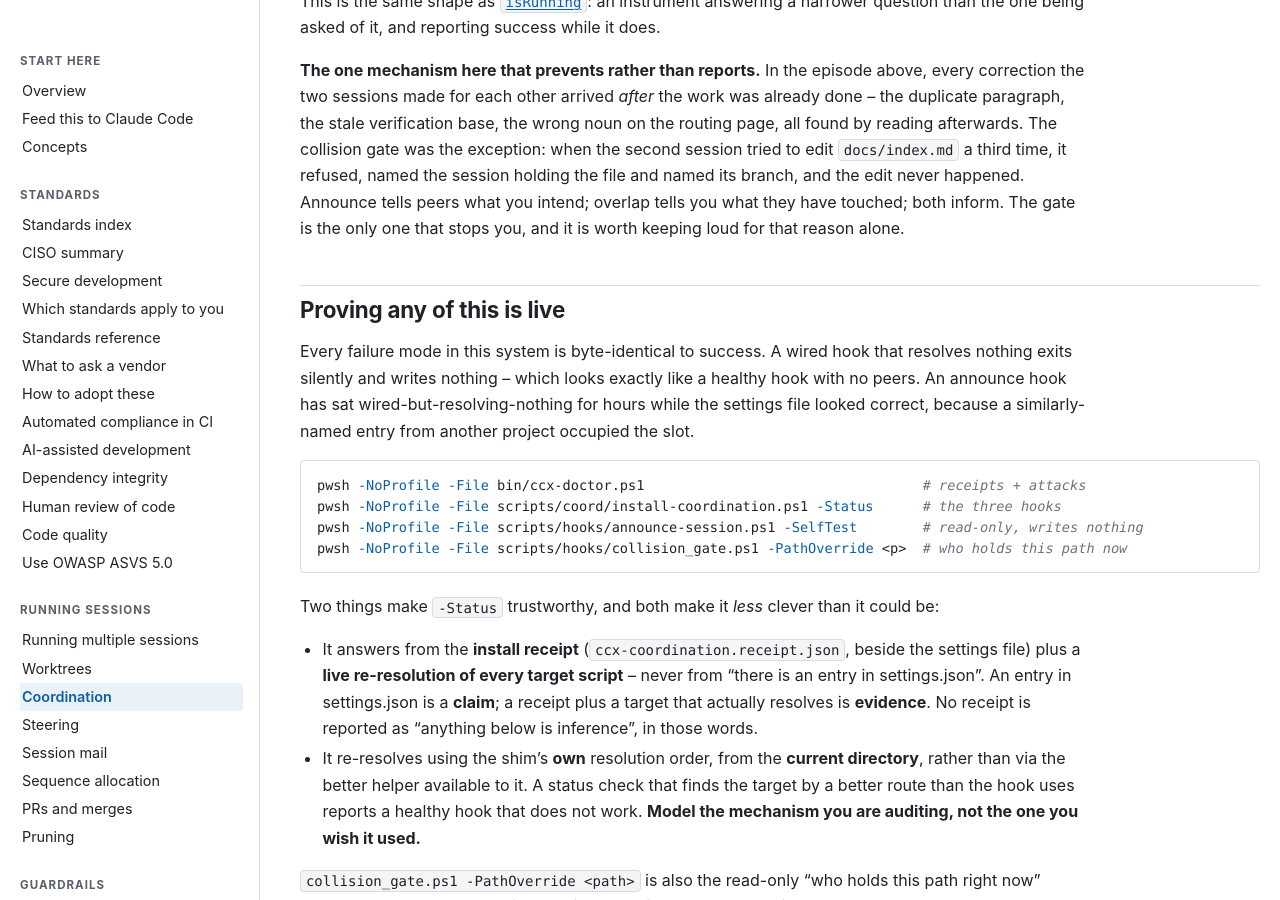
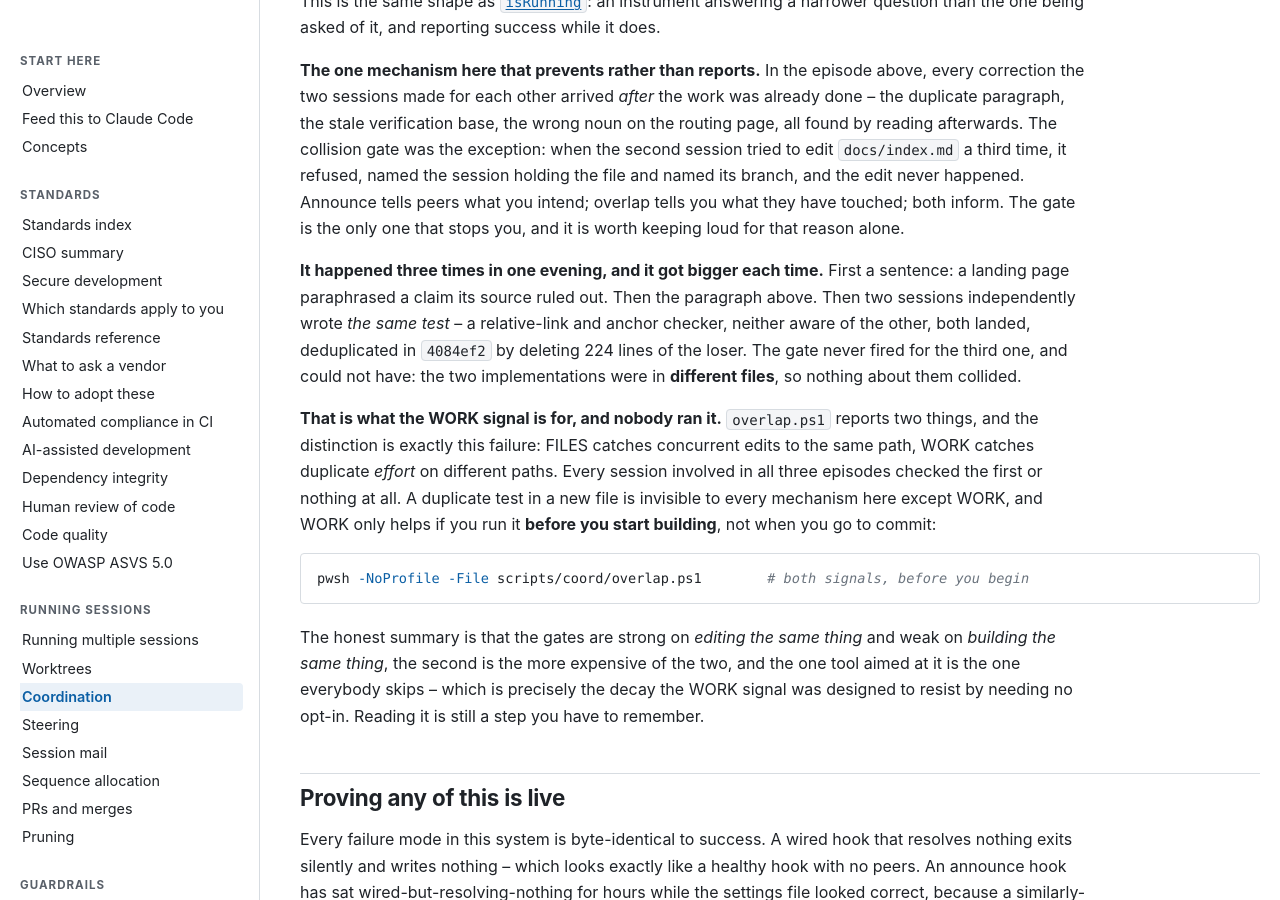
Before and after one commit to wshallwshall/claude-multisession, a Jekyll site: the page built from docs/COORDINATION.md, in a window 1280 px wide and 900 px high, scrolled down 16385 px. Built offline with Jekyll 4.4.1, drawn with Linux system fonts in a browser that asks for light colours; our own code applies the rules of GitHub Pages for plain Markdown files.

Commit message:
docs(coord): the gates are strong on editing the same thing, weak on building it
Records the third occurrence in one evening and what it exposes. The first was a
sentence, the second a paragraph, the third an entire test file: two sessions
independently wrote a relative-link and anchor checker, neither aware of the
other, both landed, and 4084ef2 deduplicated them by deleting 224 lines.

The collision gate never fired for the third and could not have. The two
implementations were in different files, so nothing about them collided -- and
every mechanism documented here except one is blind to that.

The exception is overlap.ps1's WORK signal, which exists for precisely this: FILES
catches concurrent edits to the same path, WORK catches duplicate effort on
different paths. Every session in all three episodes checked FILES or nothing.
This one included -- I wrote the duplicated test without running it.

So the section now says the uncomfortable part rather than only the mechanism: the
weak direction is the expensive one, and the single tool aimed at it is the one
everybody skips. That is the same decay the WORK signal was designed to resist by
requiring no opt-in, except that reading it is still a step you have to remember,
and this file already records what happens to those.

Suggested by the Handoff session, which pointed out that 4084ef2 is a stronger
citation than either of the cases already written up.

Co-Authored-By: Claude Opus 5 <noreply@anthropic.com>

````diff
--- a/docs/COORDINATION.md
+++ b/docs/COORDINATION.md
@@ -678,6 +678,28 @@ and the edit never happened. Announce tells peers what you intend; overlap tells
 touched; both inform. The gate is the only one that stops you, and it is worth keeping loud for that
 reason alone.
 
+**It happened three times in one evening, and it got bigger each time.** First a sentence: a landing
+page paraphrased a claim its source ruled out. Then the paragraph above. Then two sessions
+independently wrote *the same test* -- a relative-link and anchor checker, neither aware of the
+other, both landed, deduplicated in `4084ef2` by deleting 224 lines of the loser. The gate never
+fired for the third one, and could not have: the two implementations were in **different files**, so
+nothing about them collided.
+
+**That is what the WORK signal is for, and nobody ran it.** `overlap.ps1` reports two things, and the
+distinction is exactly this failure: FILES catches concurrent edits to the same path, WORK catches
+duplicate *effort* on different paths. Every session involved in all three episodes checked the first
+or nothing at all. A duplicate test in a new file is invisible to every mechanism here except WORK,
+and WORK only helps if you run it **before you start building**, not when you go to commit:
+
+```powershell
+pwsh -NoProfile -File scripts/coord/overlap.ps1        # both signals, before you begin
+```
+
+The honest summary is that the gates are strong on *editing the same thing* and weak on *building the
+same thing*, the second is the more expensive of the two, and the one tool aimed at it is the one
+everybody skips -- which is precisely the decay the WORK signal was designed to resist by needing no
+opt-in. Reading it is still a step you have to remember.
+
 ## Proving any of this is live
 
 Every failure mode in this system is byte-identical to success. A wired hook that resolves nothing
````
